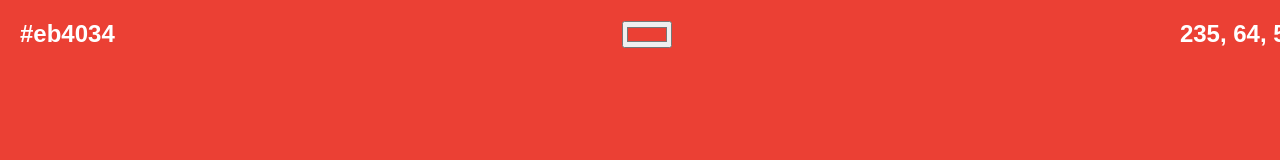
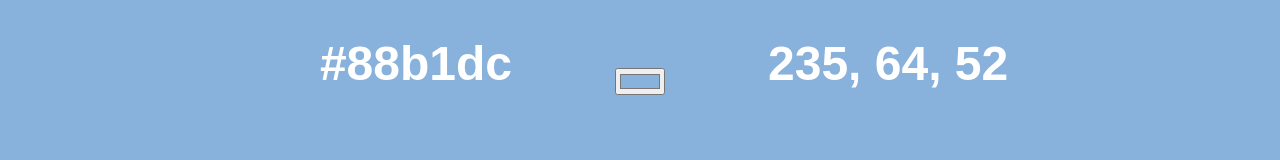
Before and after one commit to kvnok/ColorPickerUI, a plain HTML site: page index.html in a window 1280 px wide. Drawn offline with Linux system fonts and the light colour scheme.

Commit message:
abit more lined up and a more pleasant starting color

```diff
--- a/index.html
+++ b/index.html
@@ -8,9 +8,9 @@
 </head>
 <body>
 	<div class="color-values-top">
-		<div id="hexValue" class="hex-value">#eb4034</div>
+		<div id="hexValue" class="hex-value">#88b1dc</div>
 		<div class="color-picker">
-			<input type="color" id="colorInput" value="#eb4034">
+			<input type="color" id="colorInput" value="#88b1dc">
 		</div>
 		<div id="rgbValue" class="rgb-value">235, 64, 52</div>
 	</div>
--- a/styles.css
+++ b/styles.css
@@ -1,27 +1,29 @@
 body {
     font-family: Arial, sans-serif;
-    background-color: #eb4034;
+    background-color: #88b1dc;
     color: #fff;
     margin: 0;
     padding-top: 20px;
 }
 
 .color-values-top {
-    display: flex;
-    justify-content: space-between;
-    align-items: center;
-    position: fixed;
-    width: 100%;
-    padding: 0 20px;
+    display: grid;
+    grid-template-columns: 2fr 1fr 2fr;
 }
 
 .hex-value, .rgb-value {
-    font-size: 24px;
+    font-size: 300%;
     font-weight: bold;
+	margin-top: 2vh;
 }
 
 .color-picker {
     display: flex;
     justify-content: center;
     flex-grow: 1;
+	margin-top: 6vh;
 }
+
+.hex-value {
+	text-align: right;
+}
```
Also changed, not shown: script.js (line endings or trailing spaces).
